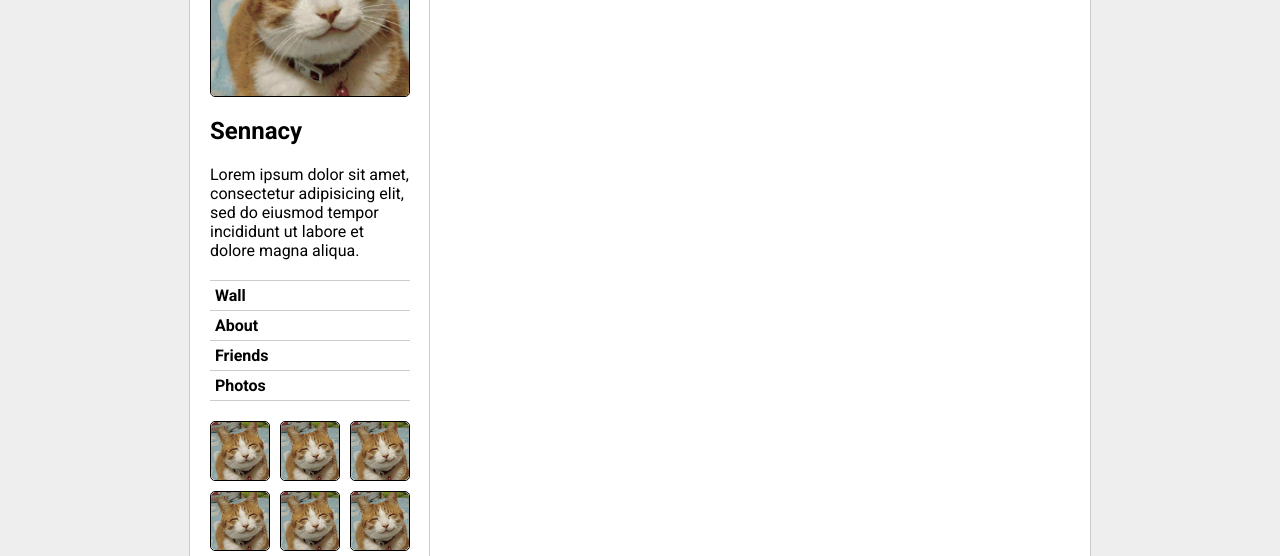
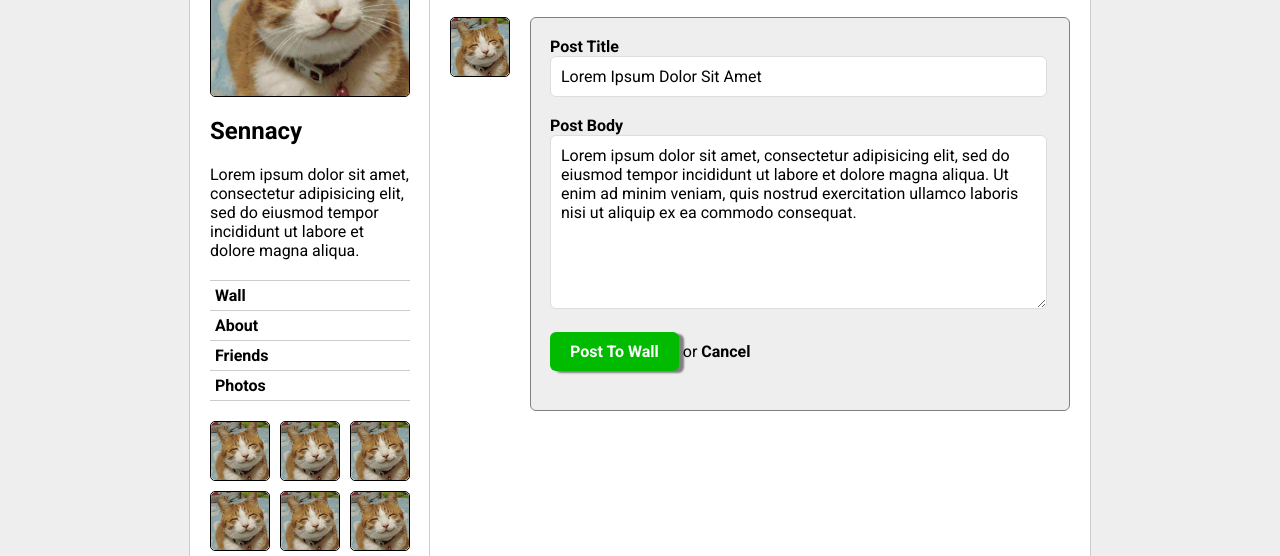
Before and after one commit to huangtonyj/aA_W6D2, a plain HTML site: page css-friends-09/skeleton/09-forms.html in a window 1280 px wide. Shown: the part 244-800 px from the top of the page. Drawn offline with Linux system fonts and the light colour scheme.

Commit message:
Complete CSS friends 9

```diff
--- a/css-friends-09/skeleton/09-forms.html
+++ b/css-friends-09/skeleton/09-forms.html
@@ -100,6 +100,28 @@
 
     </section>
     <section class="content-main">
+      <a href="#" class="thumb post-thumb" title="Jeff">
+        <img src="./images/cat.jpg" alt="">
+      </a>
+
+
+      <form class="post" action="index.html" method="post">
+
+        <label><b>Post Title</b> <br>
+          <input type="text" class="post-text" name="post-title" value="Lorem Ipsum Dolor Sit Amet">
+        </label><br><br>
+
+        <label><b>Post Body</b>
+          <textarea name="post-body" class="post-text" rows="8" cols="80">Lorem ipsum dolor sit amet, consectetur adipisicing elit, sed do eiusmod tempor incididunt ut labore et dolore magna aliqua. Ut enim ad minim veniam, quis nostrud exercitation ullamco laboris nisi ut aliquip ex ea commodo consequat.</textarea>
+        </label><br><br>
+
+        <button class="post-button" type="submit" name="submit-button">Post To Wall</button>
+
+         or
+
+        <a href="#"><b>Cancel</b></a>
+
+      </form>
 
     </section>
   </main>
--- a/css-friends-09/skeleton/css/09-forms.css
+++ b/css-friends-09/skeleton/css/09-forms.css
@@ -1 +1,41 @@
 /* PHASE 9: Forms */
+
+.post-thumb {
+  float: left;
+}
+
+.post {
+  /* height: 313px; */
+  width: 500px;
+  padding: 19px;
+  border: 1px solid grey;
+  margin-left: 20px;
+  float: right;
+  background-color: #eee;
+  border-radius: 6px;
+}
+
+.post-label {
+  font-weight: bold;
+  /* display: inline-block; */
+}
+
+.post-text{
+  background-color: white;
+  width: 95%;
+  padding: 10px;
+  margin: auto;
+  border: 1px solid #ddd;
+  border-radius: 6px;
+}
+
+.post-button {
+  display: inline-block;
+  background-color: #00bb00;
+  color: white;
+  font-weight: bold;
+  padding: 10px 20px 10px 20px;
+  margin-bottom: 20px;
+  border-radius: 6px;
+  box-shadow: 5px 2px 2px grey;
+}
```
